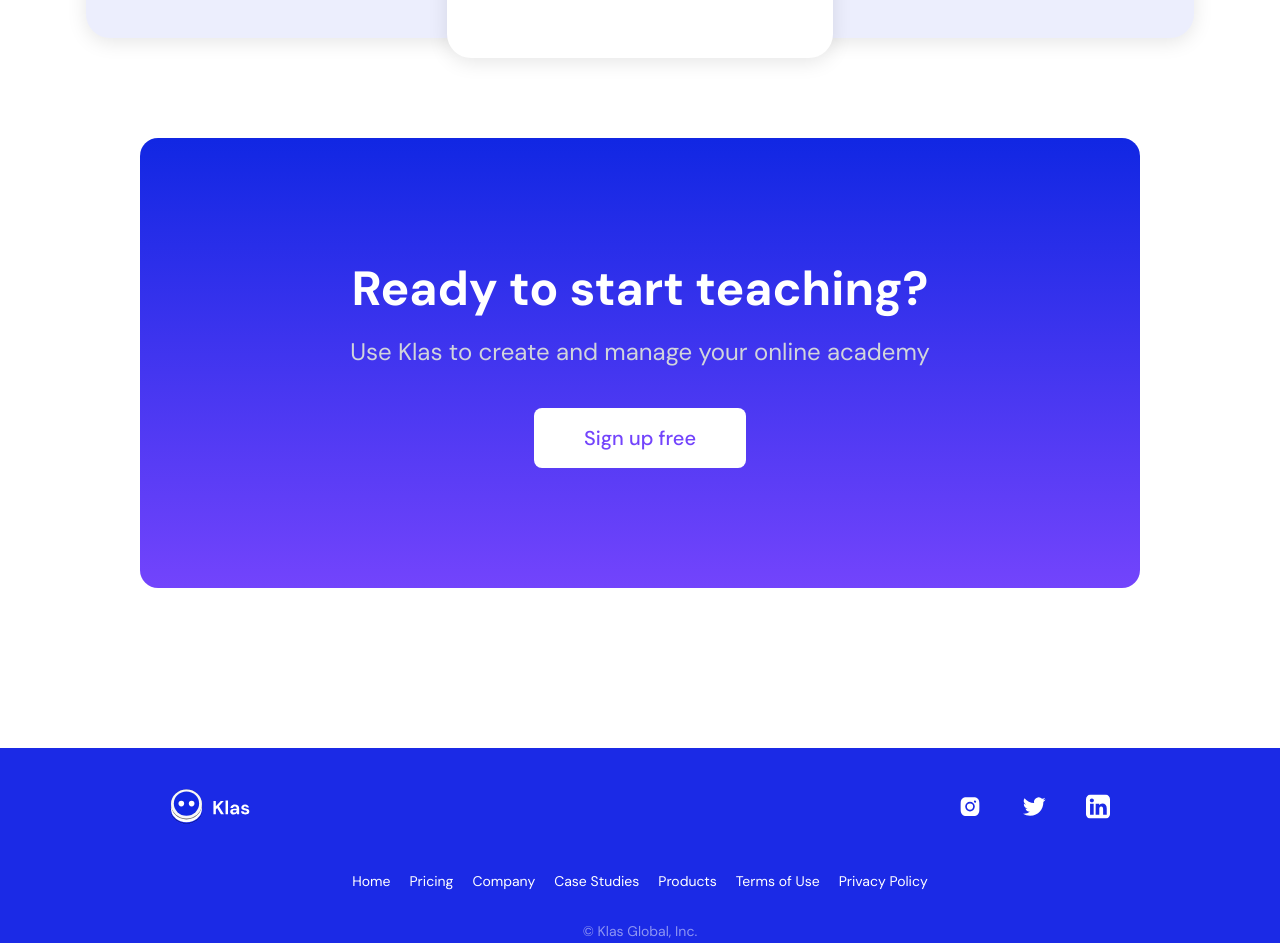
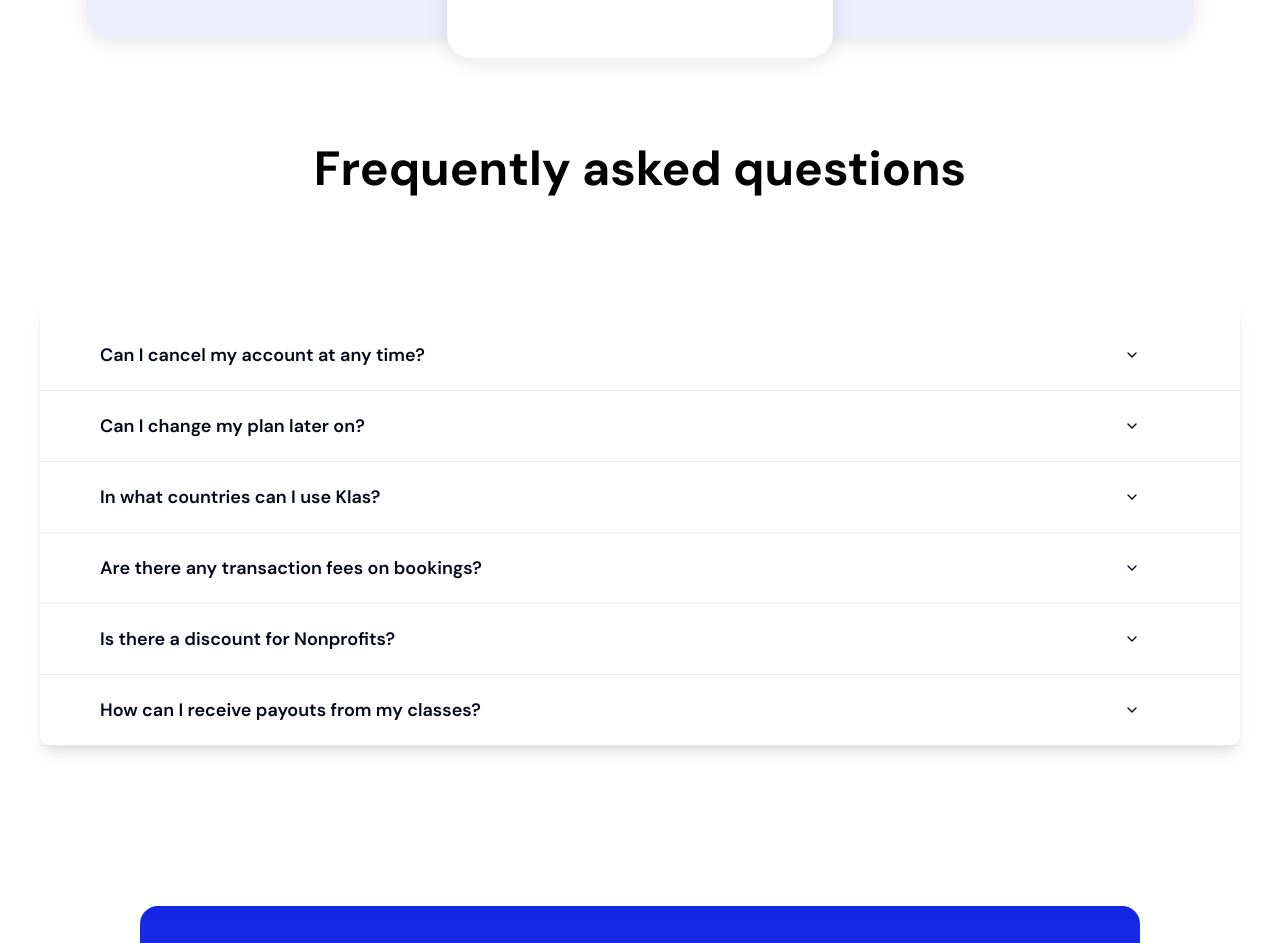
Before and after one commit to OgaDavid/Klas, a Next.js app: page /pricing in a window 1280 px wide. Shown: the part 1520-2463 px from the top of the page. Built offline with nearby package versions, Linux system fonts and the light colour scheme.

Commit message:
chore(faq): add faq section

```diff
--- a/app/(routes)/(main)/pricing/page.tsx
+++ b/app/(routes)/(main)/pricing/page.tsx
@@ -6,7 +6,8 @@ import CallToAction from "@/components/call-to-action";
 import PageHeaders from "@/components/page-headers";
 import Image from "next/image";
 import { Icons } from "@/components/icons";
-import { PlusPerks } from "@/data/data";
+import { PlusPerks, PricingFAQ } from "@/data/data";
+import { FAQ } from "@/components/faq";
 
 const PricingPage = () => {
   return (
@@ -186,6 +187,8 @@ const PricingPage = () => {
 
       {/* <FrequentlyAskedQuestions data={PricingFaqData} /> */}
 
+      <FAQ faqs={PricingFAQ} />
+
       <CallToAction />
     </main>
   );
--- /dev/null
+++ b/components/faq.tsx
@@ -0,0 +1,38 @@
+import {
+  Accordion,
+  AccordionContent,
+  AccordionItem,
+  AccordionTrigger,
+} from "@/components/ui/accordion";
+
+export function FAQ({
+  faqs,
+}: {
+  faqs: { id: string; question: string; answer: string }[];
+}) {
+  return (
+    <section className="container mb-[160px]">
+      <div>
+        <div className="max-md:mb-[40px] mb-[100px]">
+          <h2 className="text-5xl leading-[62px] max-md:text-[32px] max-md:leading-[42px] text-black text-center font-bold">
+            Frequently asked questions
+          </h2>
+        </div>
+      </div>
+      <div className="max-w-[1220px] bg-white rounded-[12px] shadow-lg">
+        <Accordion type="single" collapsible className="pt-[20px]">
+          {faqs.map((faq) => (
+            <div key={faq.id}>
+              <AccordionItem className="px-5 md:px-[60px]" value={faq.id}>
+                <AccordionTrigger className="py-[25px] text-start pr-[40px] text-lg leading-[20px] font-medium md:font-semibold">
+                  {faq.question}
+                </AccordionTrigger>
+                <AccordionContent className="text-base text-left font-light text-[rgba(0,0,0,.741)]">{faq.answer}</AccordionContent>
+              </AccordionItem>
+            </div>
+          ))}
+        </Accordion>
+      </div>
+    </section>
+  );
+}
--- /dev/null
+++ b/components/ui/accordion.tsx
@@ -0,0 +1,60 @@
+"use client"
+
+import * as React from "react"
+import * as AccordionPrimitive from "@radix-ui/react-accordion"
+import { ChevronDown } from "lucide-react"
+
+import { cn } from "@/lib/utils"
+
+const Accordion = AccordionPrimitive.Root
+
+const AccordionItem = React.forwardRef<
+  React.ElementRef<typeof AccordionPrimitive.Item>,
+  React.ComponentPropsWithoutRef<typeof AccordionPrimitive.Item>
+>(({ className, ...props }, ref) => (
+  <AccordionPrimitive.Item
+    ref={ref}
+    className={cn("border-b", className)}
+    {...props}
+  />
+))
+AccordionItem.displayName = "AccordionItem"
+
+const AccordionTrigger = React.forwardRef<
+  React.ElementRef<typeof AccordionPrimitive.Trigger>,
+  React.ComponentPropsWithoutRef<typeof AccordionPrimitive.Trigger>
+>(({ className, children, ...props }, ref) => (
+  <AccordionPrimitive.Header className="flex">
+    <AccordionPrimitive.Trigger
+      ref={ref}
+      className={cn(
+        "flex flex-1 items-center justify-between py-4 font-medium transition-all [&[data-state=open]>svg]:rotate-180",
+        className
+      )}
+      {...props}
+    >
+      {children}
+      <ChevronDown className="h-4 w-4 shrink-0 transition-transform duration-200" />
+    </AccordionPrimitive.Trigger>
+  </AccordionPrimitive.Header>
+))
+AccordionTrigger.displayName = AccordionPrimitive.Trigger.displayName
+
+const AccordionContent = React.forwardRef<
+  React.ElementRef<typeof AccordionPrimitive.Content>,
+  React.ComponentPropsWithoutRef<typeof AccordionPrimitive.Content>
+>(({ className, children, ...props }, ref) => (
+  <AccordionPrimitive.Content
+    ref={ref}
+    className={cn(
+      "overflow-hidden text-sm transition-all data-[state=closed]:animate-accordion-up data-[state=open]:animate-accordion-down",
+      className
+    )}
+    {...props}
+  >
+    <div className="pb-4 pt-0">{children}</div>
+  </AccordionPrimitive.Content>
+))
+AccordionContent.displayName = AccordionPrimitive.Content.displayName
+
+export { Accordion, AccordionItem, AccordionTrigger, AccordionContent }
--- a/data/data.ts
+++ b/data/data.ts
@@ -236,3 +236,40 @@ export const PlusPerks = [
   "Run multiple academies in one account",
   "Custom domain",
 ];
+
+export const PricingFAQ = [
+  {
+    id: "1",
+    question: "Can I cancel my account at any time?",
+    answer:
+      "Yes, if you ever decide Klas isn't the best teaching platform for your needs, simply cancel your account.",
+  },
+  {
+    id: "2",
+    question: "Can I change my plan later on?",
+    answer: "Absolutely, you can upgrade or downgrade your plan at any time.",
+  },
+  {
+    id: "3",
+    question: "In what countries can I use Klas?",
+    answer: "You can use Klas in nearly every country in the world",
+  },
+  {
+    id: "4",
+    question: "Are there any transaction fees on bookings?",
+    answer:
+      "Yes, we charge a transaction fee on bookings depending on your plan. 10% booking fee on free plan, 3% fee on Pro, and 2% fee on Plus.",
+  },
+  {
+    id: "5",
+    question: "Is there a discount for Nonprofits?",
+    answer:
+      "Not yet, but we have that in our 2023 roadmap to launch Klas for Nonprofits. So you can look out for that.",
+  },
+  {
+    id: "6",
+    question: "How can I receive payouts from my classes?",
+    answer:
+      "We offer instant payouts to our creators. So the moment you start receiving bookings to a class, we pay out the earnings in less than 30 mins.",
+  },
+];
--- a/package.json
+++ b/package.json
@@ -16,6 +16,7 @@
     }
   },
   "dependencies": {
+    "@radix-ui/react-accordion": "^1.1.2",
     "@semantic-release/changelog": "^6.0.3",
     "@semantic-release/git": "^10.0.1",
     "clsx": "^2.0.0",
```
Also changed, not shown: 1 other file (tests, documents, lock files or other folders).
